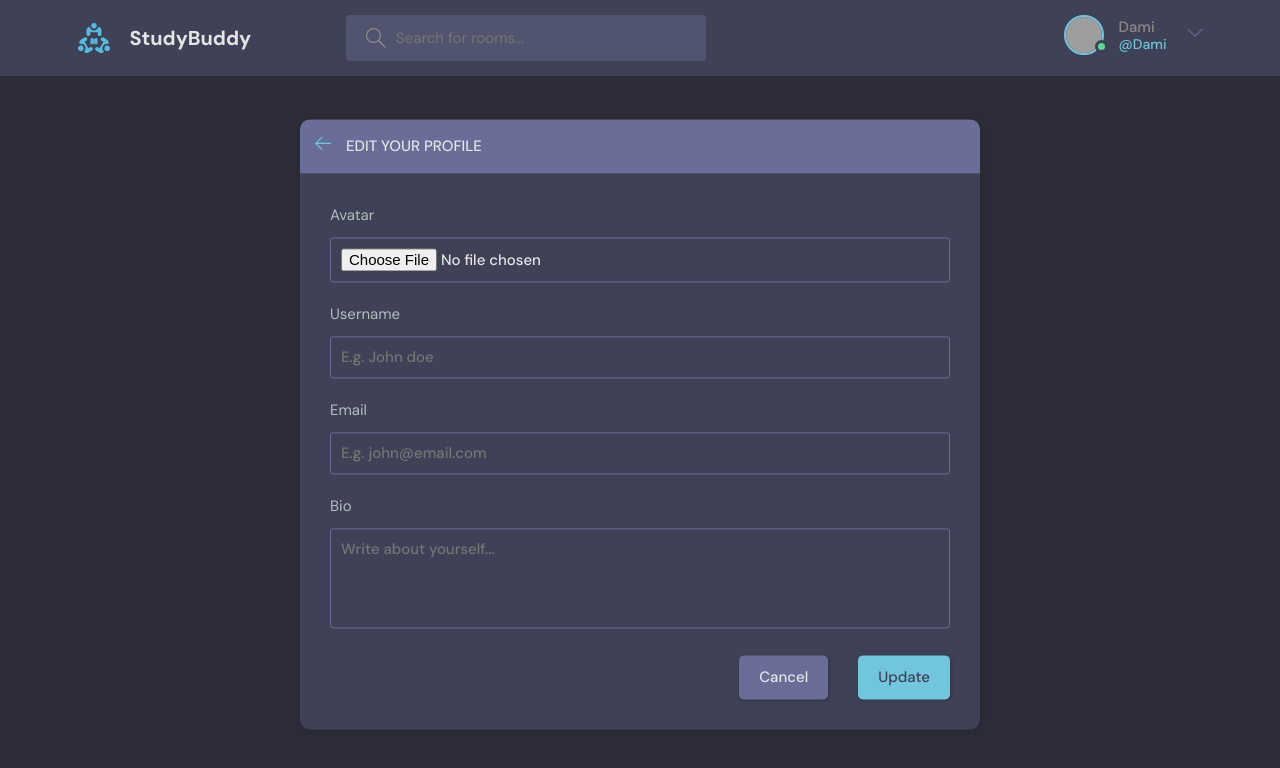
After one commit to Damilola24434/Study-bud, a Django app: page /update-user/ in a window 1280 px wide. The commit adds this page. Shown: the top 768 px of the page. Run offline with Django 5.2, Linux system fonts and the light colour scheme; a user stored in the database is signed in; grey boxes are pictures that could not be loaded.

```diff
--- a/base/templates/base/profile.html
+++ b/base/templates/base/profile.html
@@ -20,7 +20,9 @@
           <div class="profile__info">
             <h3>{{user.username}}</h3>
             <p>@{{user.username}}</p>
-            <a href="edit-user.html" class="btn btn--main btn--pill">Edit Profile</a>
+            {% if request.user == user %}
+            <a href="{% url 'update-user' %}" class="btn btn--main btn--pill">Edit Profile</a>
+            {% endif %}
           </div>
           <div class="profile__about">
             <h3>About</h3>
--- a/base/templates/base/room_form.html
+++ b/base/templates/base/room_form.html
@@ -23,8 +23,8 @@
             {% csrf_token %}
 
             <div class="form__group">
-              <label for="room_topic">Room Name</label>
-              <input required type="text" name="topic" list="topic-list"/>
+              <label for="room_topic">Enter a Topic</label>
+              <input required type="text" value="{{room.topic.name}}"name="topic" list="topic-list"/>
               <datalist id="topic-list">
                 {% for topic in topics %}
                   <option value="{{ topic.name }}"></option>
@@ -59,7 +59,7 @@
 
             <div class="form__action">
               <a class="btn btn--dark" href="index.html">Cancel</a>
-              <button class="btn btn--main" type="submit">Create Room</button>
+              <button class="btn btn--main" type="submit">Submit</button>
             </div>
           </form>
         </div>
--- /dev/null
+++ b/base/templates/base/update-user.html
@@ -0,0 +1,52 @@
+
+    {% extends 'main.html' %}
+    {% block content %}
+    <main class="update-account layout">
+        <div class="container">
+            <div class="layout__box">
+                <div class="layout__boxHeader">
+                    <div class="layout__boxTitle">
+                        <a href="profile.html">
+                            <svg version="1.1" xmlns="http://www.w3.org/2000/svg" width="32" height="32"
+                                viewBox="0 0 32 32">
+                                <title>arrow-left</title>
+                                <path
+                                    d="M13.723 2.286l-13.723 13.714 13.719 13.714 1.616-1.611-10.96-10.96h27.625v-2.286h-27.625l10.965-10.965-1.616-1.607z">
+                                </path>
+                            </svg>
+                        </a>
+                        <h3>Edit your profile</h3>
+                    </div>
+                </div>
+                <div class="layout__body">
+                    <form class="form" action="#">
+                        <div class="form__group">
+                            <label for="profile_pic">Avatar</label>
+                            <input id="profile_pic" name="profile_pic" type="file" />
+                        </div>
+
+              <div class="form__group">
+                <label for="username">Username</label>
+                <input id="username" name="username" type="text" placeholder="E.g. John doe" />
+              </div>
+
+              <div class="form__group">
+                <label for="email">Email</label>
+                <input id="email" name="email" type="text" placeholder="E.g. john@email.com" />
+              </div>
+
+                        <div class="form__group">
+                            <label for="user_bio">Bio</label>
+                            <textarea name="user_bio" id="user_bio" placeholder="Write about yourself..."></textarea>
+                        </div>
+                        <div class="form__action">
+                            <a class="btn btn--dark" href="index.html">Cancel</a>
+                            <button class="btn btn--main" type="submit">Update</button>
+                        </div>
+                    </form>
+                </div>
+            </div>
+        </div>
+      </div>
+    </main>
+    {% endblock content %}
--- a/base/urls.py
+++ b/base/urls.py
@@ -13,4 +13,5 @@ urlpatterns = [
     path('update-room/<str:pk>/', views.updateRoom, name='update-room'),
     path('delete-room/<str:pk>/', views.deleteRoom, name='delete-room'),
     path('delete-message/<str:pk>/', views.deleteMessage, name='delete-message'),
+    path('update-user/', views.updateUser, name='update-user'),
 ]
--- a/base/views.py
+++ b/base/views.py
@@ -110,12 +110,22 @@ def createRoom(request):
     form = RoomForm()
     topics = Topic.objects.all()
     if request.method == 'POST':
-        form = RoomForm(request.POST)
-        if form.is_valid():
-            room = form.save(commit=False)
-            room.host = request.user
-            room.save()
-            return redirect('home')
+        topic_name = request.POST.get('topic')
+        topic, created = Topic.objects.get_or_create(name=topic_name)
+
+        Room.objects.create(
+            host=request.user,
+            topic=topic,
+            name=request.POST.get('name'),
+            description=request.POST.get('description'),
+        )
+        # form = RoomForm(request.POST)
+
+        # if form.is_valid():
+        #     room = form.save(commit=False)
+        #     room.host = request.user
+        #     room.save()
+        return redirect('home')
 
     context = {'form': form, 'topics': topics}
     return render(request, 'base/room_form.html', context)
@@ -130,12 +140,16 @@ def updateRoom(request, pk):
         return HttpResponse('You are not allowed here!!')
 
     if request.method == 'POST':
+        topic_name = request.POST.get('topic')
+        topic, created = Topic.objects.get_or_create(name=topic_name)
         form = RoomForm(request.POST, instance=room)
-        if form.is_valid():
-            form.save()
-            return redirect('home')
+        room.name = request.POST.get('name')
+        room.topic = topic
+        room.description= request.POST.get('description')
+        room.save()
+        return redirect('home')
 
-    context = {'form': form,  'topics': topics}
+    context = {'form': form,  'topics': topics, 'room':room}
     return render(request, 'base/room_form.html', context)
 
 @login_required(login_url='login')
@@ -163,3 +177,7 @@ def deleteMessage(request, pk):
         message.delete()
         return redirect('home')
     return render(request, 'base/delete.html', {'obj': message})
+
+@login_required(login_url='login')
+def updateUser(request):
+    return render(request, 'base/update-user.html')
--- a/templates/navbar.html
+++ b/templates/navbar.html
@@ -46,7 +46,7 @@
         w
         {% endif %}
         <div class="dropdown-menu">
-          <a href="settings.html" class="dropdown-link"
+          <a href="{% url 'update-user' %}" class="dropdown-link"
             ><svg version="1.1" xmlns="http://www.w3.org/2000/svg" width="32" height="32" viewBox="0 0 32 32">
               <title>tools</title>
               <path
```
Also changed, not shown: db.sqlite3.
